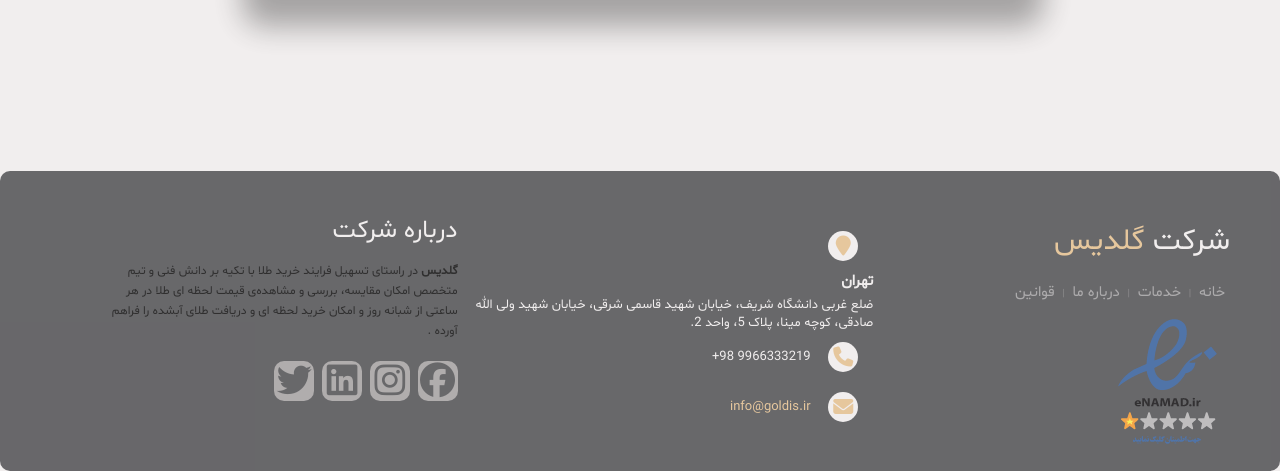
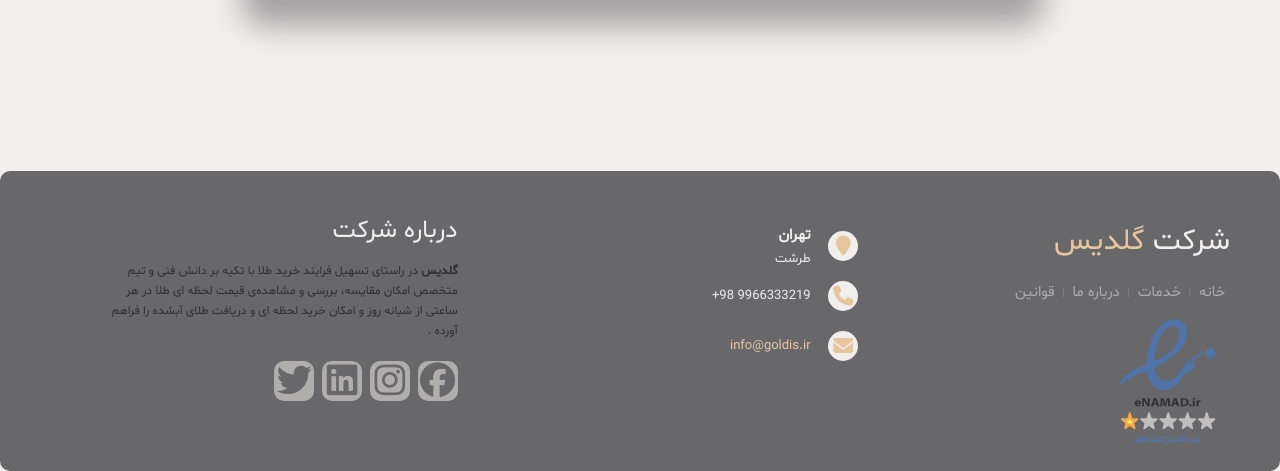
Before and after one commit to navidr98/Goldis, a Django app: page /accounts/register/ in a window 1280 px wide. Shown: the part 695-1166 px from the top of the page. Run offline with Django 5.2, Linux system fonts and the light colour scheme; parts of the project's set-up code (start-up, migrations or seed data) failed here and were passed over.

Commit message:
footer html

```diff
--- a/Goldis/templates/includes/footer.html
+++ b/Goldis/templates/includes/footer.html
@@ -27,7 +27,7 @@
         <div>
             <i class="fa fa-map-marker"></i>
             <p><span>تهران</span>
-                ضلع غربی دانشگاه شریف، خیابان شهید قاسمی شرقی، خیابان شهید ولی الله صادقی، کوچه مینا، پلاک 5، واحد 2.</p>
+                طرشت</p>
         </div>
         <div>
             <i class="fa fa-phone"></i>
```
